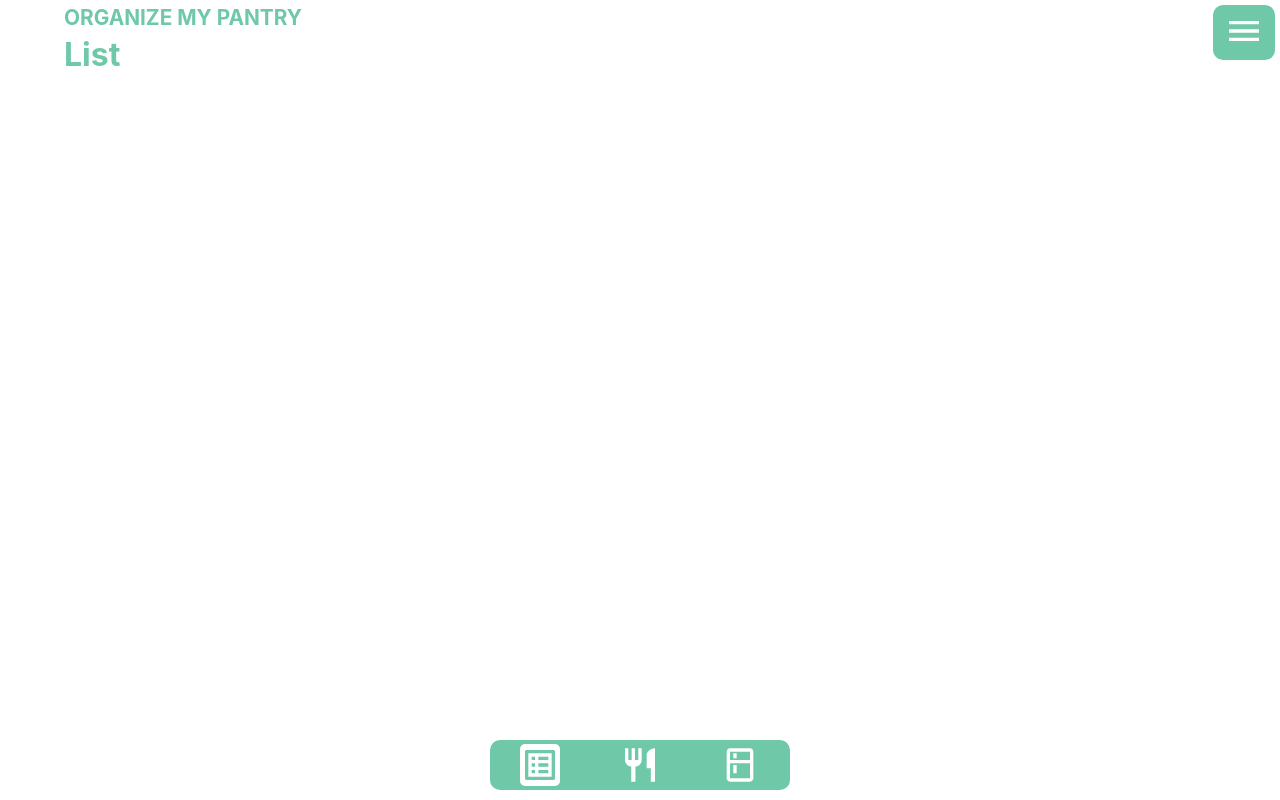
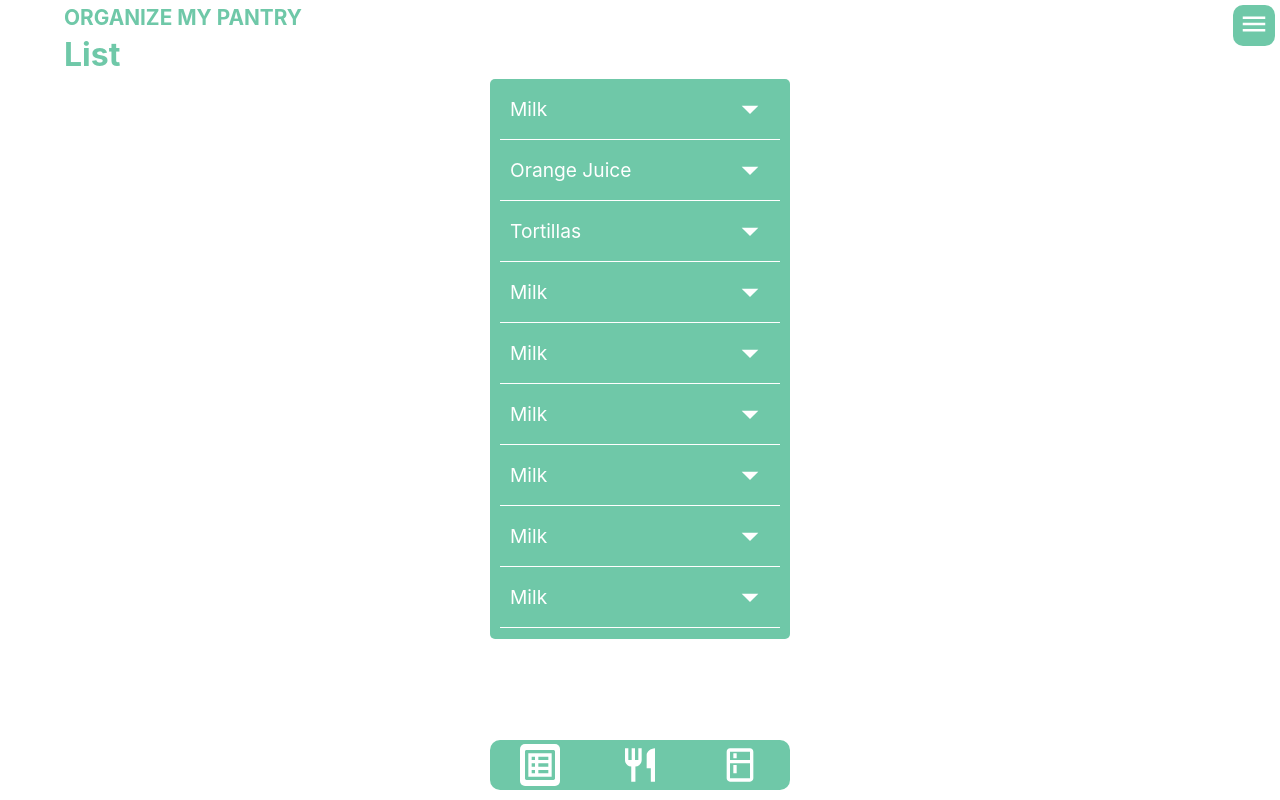
Before and after one commit to chrisowensdev/frontend, a React (Create React App) app: page /list in a window 1280 px wide. Built offline with nearby package versions, Linux system fonts and the light colour scheme.

Commit message:
Style list and menu

```diff
--- a/src/components/List/index.jsx
+++ b/src/components/List/index.jsx
@@ -1,11 +1,65 @@
 import React from 'react'
+import './style.css';
+
+import ArrowDropDownIcon from '@material-ui/icons/ArrowDropDown';
+import { makeStyles } from '@material-ui/core/styles';
 
 import PageTitle from '../PageTitle';
 
+const useStyles = makeStyles((theme) => ({
+    icon: {
+        fontSize: '40px',
+        color: '#fff'
+    }
+}));
+
 const List = () => {
+    const classes = useStyles();
     return (
         <div className='container'>
             <PageTitle page='List'/>
+            <div className="list-container">
+                <div className="list-item">
+                    <p>Milk</p>
+                    <ArrowDropDownIcon className={classes.icon}/>
+                </div>
+                <div className="list-item">
+                    <p>Orange Juice</p>
+                    <ArrowDropDownIcon className={classes.icon}/>
+                </div>
+                <div className="list-item">
+                    <p>Tortillas</p>
+                    <ArrowDropDownIcon className={classes.icon}/>
+                </div>
+                <div className="list-item">
+                    <p>Milk</p>
+                    <ArrowDropDownIcon className={classes.icon}/>
+                </div>
+                <div className="list-item">
+                    <p>Milk</p>
+                    <ArrowDropDownIcon className={classes.icon}/>
+                </div>
+                <div className="list-item">
+                    <p>Milk</p>
+                    <ArrowDropDownIcon className={classes.icon}/>
+                </div>
+                <div className="list-item">
+                    <p>Milk</p>
+                    <ArrowDropDownIcon className={classes.icon}/>
+                </div>
+                <div className="list-item">
+                    <p>Milk</p>
+                    <ArrowDropDownIcon className={classes.icon}/>
+                </div>
+                <div className="list-item">
+                    <p>Milk</p>
+                    <ArrowDropDownIcon className={classes.icon}/>
+                </div>
+                <div className="list-item">
+                    <p>Milk</p>
+                    <ArrowDropDownIcon className={classes.icon}/>
+                </div>
+            </div>
         </div>
     )
 }
--- /dev/null
+++ b/src/components/List/style.css
@@ -0,0 +1,25 @@
+.list-container {
+    background-color:  #6fc8a8;
+    height: 70vh;
+    width: 300px;
+    margin: 5px auto;
+    border-radius: 5px;
+    overflow-y: scroll;
+}
+
+.list-item {
+    display: flex;
+    justify-content: space-between;
+    align-items: center;
+    border-bottom: 1px solid #fff;
+    margin: 0px 10px;
+    padding: 10px;
+
+}
+
+.list-item p{
+    color: #fff;
+    margin: 0;
+    font-size: 1.2rem;
+
+}
--- a/src/components/Menu/index.jsx
+++ b/src/components/Menu/index.jsx
@@ -1,37 +1,40 @@
-import React from 'react';
+import React, {useState} from 'react';
 import { makeStyles } from '@material-ui/core/styles';
 import MenuIcon from '@material-ui/icons/Menu';
 
+import './style.css';
+
 const useStyles = makeStyles((theme) => ({
-    navDiv: {
-        position: 'absolute',
-        top: '5px',
-        right: '5px'
-    },
-    menuButton: {
-        backgroundColor: '#6fc8a8',
-        borderRadius: '10px',
-        border: 'none'
-    },
     menuIcon: {
-        fontSize: '40px',
-        color: '#fff',
-        padding: '5px'
+        fontSize: '30px',
+        padding: '3px 0px',
+        margin: 0
     }
 }))
 
-const _handleClick = (e) => {
-    e.preventDefault();
 
-}
+
 
 const Menu = () => {
+    const [active, setActive] = useState('open-menu');
     const classes = useStyles();
+
+    const _handleClick = (e) => {
+        e.preventDefault();
+        if (active === 'open-menu'){
+            setActive('open-menu active');
+        } else {
+            setActive('open-menu');
+        }
+    }
     return (
-        <div className={classes.navDiv}>
-            <button className={classes.menuButton} onClick={e => _handleClick(e)}>
+        <div className='navDiv'>
+            <button className='menuButton' onClick={e => _handleClick(e)}>
             <MenuIcon className={classes.menuIcon}/>
             </button>
+            <div className={active}>
+
+            </div>
         </div>
     )
 }
--- /dev/null
+++ b/src/components/Menu/style.css
@@ -0,0 +1,40 @@
+.navDiv {
+    position: absolute;
+    top: 5px;
+    right: 5px;
+    z-index: 2;
+}
+
+.navDiv button {
+    background-color: #6fc8a8;
+    color: #fff;
+    border-radius: 10px;
+    border: none;
+}
+
+.navDiv button:focus {
+    outline: none;
+}
+
+.navDiv button:active {
+    background-color: #fff;
+    color: #6fc8a8;
+}
+
+.open-menu {
+    position: absolute;
+    width: 320px;
+    height: 300px;
+    background-color: #fff;
+    right: 15px;
+    top: -400px;
+    border-radius: 10px;
+    border: 3px solid #000;
+    opacity: 0;
+    transition: all 0.5s ease;
+}
+
+.open-menu.active {
+    top: 40px;
+    opacity: 1;
+}
```
Also changed, not shown: src/components/Menu/menu.css (deleted).
